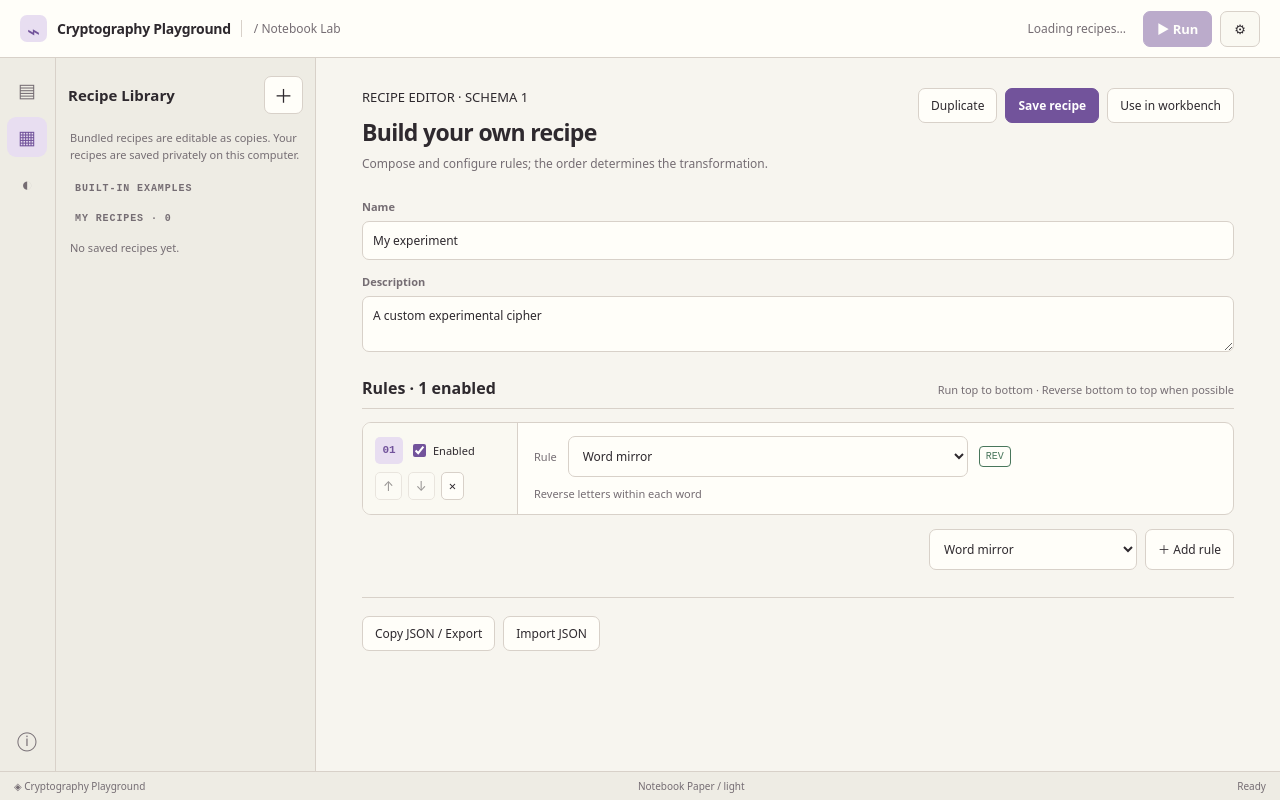
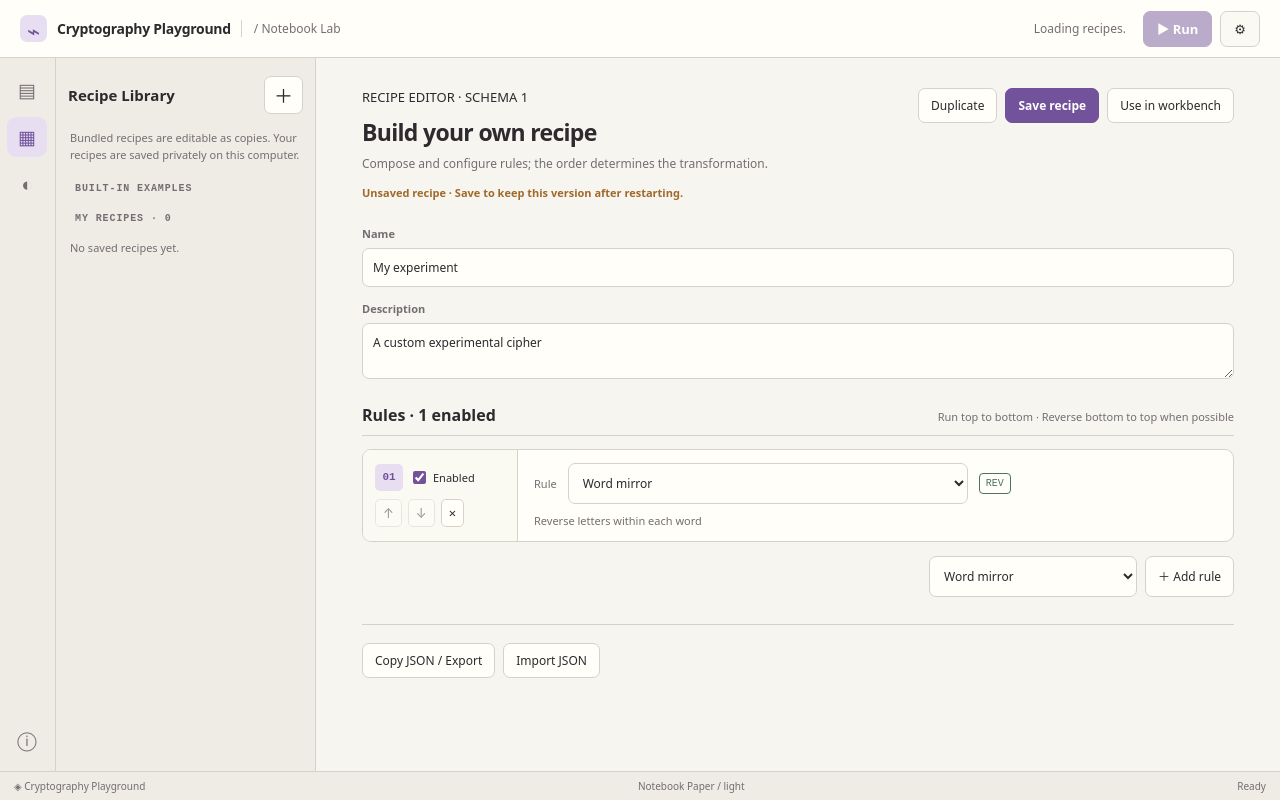
Before and after one commit to zevarix/cryptography-playground, a React (Vite) app: page / in a window 1280 px wide. Both pictures are taken after a click on the button "Recipes". Built offline with nearby package versions, Linux system fonts and the light colour scheme.

Commit message:
Polish recipe status and exact decode inspection

```diff
--- a/src/App.css
+++ b/src/App.css
@@ -447,3 +447,15 @@ button:focus-visible, input:focus-visible, select:focus-visible, textarea:focus-
   .recipe-library { flex:none; border-right:0; border-bottom:1px solid var(--app-border); max-height:220px; }
   .recipe-rule-main { flex-wrap:wrap; }
 }
+/* Recipe save state and exact-decode presentation. */
+.recipe-save-state { margin: 0 0 20px; padding: 10px 11px; border: 1px solid var(--app-border); border-radius: 7px; display: flex; flex-direction: column; gap: 6px; font-size: 11px; color: var(--app-muted); background: var(--app-panel); }
+.recipe-save-state strong { color: var(--app-warning); font-size: 12px; }
+.recipe-save-state.unsaved { border-left: 3px solid var(--app-warning); }
+.recipe-save-state button { background: var(--app-surface); color: var(--app-text); border: 1px solid var(--app-border); border-radius: 6px; padding: 7px 9px; align-self: flex-start; font-size: 11px; font-weight: 650; }
+.recipe-save-state button:hover { border-color: var(--app-accent); }
+.recipe-edit-status { margin: 10px 0 0 !important; color: var(--app-success) !important; font-size: 11px !important; font-weight: 650; }
+.recipe-edit-status.unsaved { color: var(--app-warning) !important; }
+.recipe-unsaved-top { border: 1px solid var(--app-warning); color: var(--app-warning); border-radius: 5px; padding: 4px 7px; font-size: 10px; white-space: nowrap; }
+.inspector-exact-status { padding: 10px 3px; color: var(--app-success); border-bottom: 1px solid var(--app-border); font-size: 11px; font-weight: 650; }
+.data-rows dd { text-align: right; max-width: 65%; overflow-wrap: anywhere; }
+@media(max-width:850px) { .recipe-unsaved-top { display: none; } }
--- a/src/App.tsx
+++ b/src/App.tsx
@@ -90,7 +90,13 @@ function App() {
     reversible: !lossyRule(step.rule),
   })) ?? [];
   const source = direction === "encode" ? plaintext : ciphertext;
-  const inspectText = inspected === "intermediate" ? intermediate : output;
+  const isReversibleRecipe = stages.length > 0 && stages.every(stage => stage.reversible);
+  const isExactDecode = direction === "decode" && isReversibleRecipe && exactOutput;
+  const activeBaseline = activeRecipe && [...saved, ...builtins].find(recipe => recipe.id === activeRecipe.id);
+  const activeIsUnsaved = !!activeRecipe &&
+    (!activeBaseline || JSON.stringify(activeRecipe) !== JSON.stringify(activeBaseline));
+  const inspectText = isExactDecode ? output :
+    (inspected === "intermediate" ? intermediate : output);
   const bars = useMemo(() => frequencies(inspectText), [inspectText]);
   const total = bars.reduce((sum, count) => sum + count, 0);
 
@@ -247,7 +253,12 @@ function App() {
       <header className="topbar">
         <div className="brand"><span className="brand-icon">⌁</span><strong>Cryptography Playground</strong><span className="brand-division">/ Notebook Lab</span></div>
         <div className="top-controls">
-          <span className="recipe-name">{activeRecipe?.name ?? "Loading recipes…"}</span>
+          <span className="recipe-name">{activeRecipe?.name ?? "Loading recipes."}</span>
+          {activeIsUnsaved && page === "workbench" && (
+            <span className="recipe-unsaved-top" title="This recipe configuration has not been saved and will not survive an app restart.">
+              Unsaved draft
+            </span>
+          )}
           <button className="top-run" onClick={() => void run()} disabled={!activeRecipe || !source.trim() || (needsKey && !passphrase.trim()) || busy || choosing}>▶ {busy ? "Running" : "Run"}</button>
           <button onClick={() => setPage("appearance")} aria-label="Appearance settings" title="Appearance settings">⚙</button>
         </div>
@@ -267,6 +278,17 @@ function App() {
               <div className="sidebar-title"><h2>Experiment</h2>
                 <button className="recipe-change" onClick={() => setPage("recipes")}>{activeRecipe?.name ?? "Choose a recipe"} ↗</button>
               </div>
+              {activeIsUnsaved ? (
+                <div className="recipe-save-state unsaved" role="status">
+                  <strong>Unsaved recipe</strong>
+                  <span>Rule changes won't survive restarting the app.</span>
+                  <button onClick={() => setPage("recipes")}>Save this recipe</button>
+                </div>
+              ) : activeRecipe ? (
+                <div className="recipe-save-state">
+                  <span>{activeRecipe.id.startsWith("builtin-") ? "Bundled example" : "Saved locally on this computer"}</span>
+                </div>
+              ) : null}
               <label className="input-caption" htmlFor="operation-mode">Direction</label>
               <select id="operation-mode" value={direction} onChange={e => { setDirection(e.target.value as Direction); clearResults(); }}>
                 <option value="encode">Encode plaintext</option><option value="decode">{stages.every(s => s.reversible) ? "Decode exactly" : "Decode / reconstruct English"}</option>
@@ -315,9 +337,13 @@ function App() {
                 </ol>
                 <h2>Transformation results</h2>
                 <div className="result-grid">
-                  <div><h3>{direction === "encode" ? "Last intermediate stage" : (exactOutput ? "Decoded text" : "Exact surviving intermediate")}</h3><pre id="intermediate-result">{intermediate || "Run the recipe to inspect the intermediate text."}</pre></div>
+                  {(direction === "decode" ? !isReversibleRecipe : stageOutputs.length > 1) && (
+                    <div><h3>{direction === "encode" ? "Last intermediate stage" : "Exact surviving intermediate"}</h3>
+                      <pre id="intermediate-result">{intermediate || "Run the recipe to inspect the intermediate text."}</pre>
+                    </div>
+                  )}
                   <div>
-                    <h3>{direction === "encode" ? "Final ciphertext" : exactOutput ? "Exact decoded plaintext" : "Suggested English (not verified)"}</h3>
+                    <h3>{direction === "encode" ? "Final ciphertext" : isReversibleRecipe ? "Exact decoded plaintext" : "Suggested English (not verified)"}</h3>
                     {direction === "decode" && reconstruction?.suggested &&
                       output === reconstruction.suggested &&
                       reconstruction.words.length === output.split(/\s+/).length ? (
@@ -361,7 +387,7 @@ function App() {
                         <small>Selections are checked against the rest of the message.</small>
                       </div>
                     )}
-                    {direction === "decode" && intermediate && reconstruction && (
+                    {direction === "decode" && !isReversibleRecipe && intermediate && reconstruction && (
                       <>
                         <p className="reconstruction-warning">Click an underlined word in the English suggestion, or choose a candidate in the inspector. Each selection is checked against the full phonetic rotation; the original English still cannot be proven.</p>
                         <label htmlFor="english-edit" className="english-edit-label">Manual interpretation (candidate selections replace manual edits)</label>
@@ -387,24 +413,33 @@ function App() {
                     <button disabled={choosing || busy} onClick={() => void reviseChoices([])}>Reset word selections ({lockedChoices.length})</button>
                   )}
                   <button disabled={!output || choosing} onClick={() => void copy(output)}>
-                    {direction === "decode" ? "Copy English suggestion" : "Copy result"}
+                    {direction === "decode" ? (isReversibleRecipe ? "Copy decoded text" : "Copy English suggestion") : "Copy result"}
                   </button>
                 </div>
               </article>
             </section>
             <aside className="inspector">
               <h2>Inspector</h2>
-              <div className="inspector-tabs" role="group" aria-label="Inspected result">
-                <button className={inspected === "intermediate" ? "active" : ""} onClick={() => setInspected("intermediate")}>Intermediate</button>
-                <button className={inspected === "ciphertext" ? "active" : ""} onClick={() => setInspected("ciphertext")}>{direction === "decode" ? "English guess" : "Output"}</button>
+              {isReversibleRecipe && direction === "decode" ? (
+                <div className="inspector-exact-status">{isExactDecode ? "Exact decoded result" : "Reversible recipe"}</div>
+              ) : (
+                <div className="inspector-tabs" role="group" aria-label="Inspected result">
+                  <button className={inspected === "intermediate" ? "active" : ""} onClick={() => setInspected("intermediate")}>Intermediate</button>
+                  <button className={inspected === "ciphertext" ? "active" : ""} onClick={() => setInspected("ciphertext")}>
+                    {direction === "decode" ? "English suggestion" : "Output"}
+                  </button>
+                </div>
+              )}
+              <div className="inspector-block"><h3>{isExactDecode ? "Exact plaintext" : "Selected result"}</h3>
+                <pre>{inspectText || "No result to inspect."}</pre>
               </div>
-              <div className="inspector-block"><h3>Selected result</h3><pre>{inspectText || "No result to inspect."}</pre></div>
               <div className="inspector-block"><h3>Properties</h3>
                 <dl className="data-rows">
                   <div><dt>Characters</dt><dd>{inspectText.length}</dd></div>
                   <div><dt>Letters</dt><dd>{total}</dd></div>
-                  <div><dt>Original length</dt><dd>{source.length}</dd></div>
-                  <div><dt>Recipe</dt><dd>001</dd></div>
+                  <div><dt>Input length</dt><dd>{source.length}</dd></div>
+                  <div><dt>Recipe</dt><dd>{activeRecipe?.name ?? "Not selected"}</dd></div>
+                  <div><dt>Rules enabled</dt><dd>{stages.length}</dd></div>
                 </dl>
               </div>
               <div className="inspector-block"><h3>Frequency analysis</h3>
--- a/src/RecipePage.tsx
+++ b/src/RecipePage.tsx
@@ -31,7 +31,14 @@ export default function RecipePage({
   }, [active]);
 
   const isBuiltin = draft.id.startsWith("builtin-");
-  const isSaved = saved.some(r => r.id === draft.id);
+  const referenceRecipe = saved.find(recipe => recipe.id === draft.id)
+    ?? builtins.find(recipe => recipe.id === draft.id);
+  const isSaved = saved.some(recipe => recipe.id === draft.id);
+  const hasUnsavedChanges = !referenceRecipe ||
+    JSON.stringify(draft) !== JSON.stringify(referenceRecipe);
+  const recipeSaveLabel = hasUnsavedChanges
+    ? (isSaved || isBuiltin ? "Unsaved changes" : "Unsaved recipe")
+    : isBuiltin ? "Bundled example" : "Saved locally";
   const processing = saving || busy;
   const update = (change: Partial<Recipe>) => { setDraft(current => ({ ...current, ...change })); setLocalError(""); };
   const updateStep = (index: number, change: Partial<Step>) => {
@@ -134,6 +141,11 @@ export default function RecipePage({
             <span className="section-kicker">RECIPE EDITOR · SCHEMA 1</span>
             <h1>{isBuiltin ? "Customize a bundled recipe" : "Build your own recipe"}</h1>
             <p>Compose and configure rules; the order determines the transformation.</p>
+            <p className={"recipe-edit-status" + (hasUnsavedChanges ? " unsaved" : "")}
+              role="status" aria-label="Recipe save status">
+              {recipeSaveLabel}
+              {hasUnsavedChanges && " · Save to keep this version after restarting."}
+            </p>
           </div>
           <div className="recipe-editor-actions">
             <button onClick={duplicate} disabled={processing}>Duplicate</button>
```
Also changed, not shown: tests/gui-smoke.mjs (+22 -1 lines), 1 other file (tests, documents, lock files or other folders).
